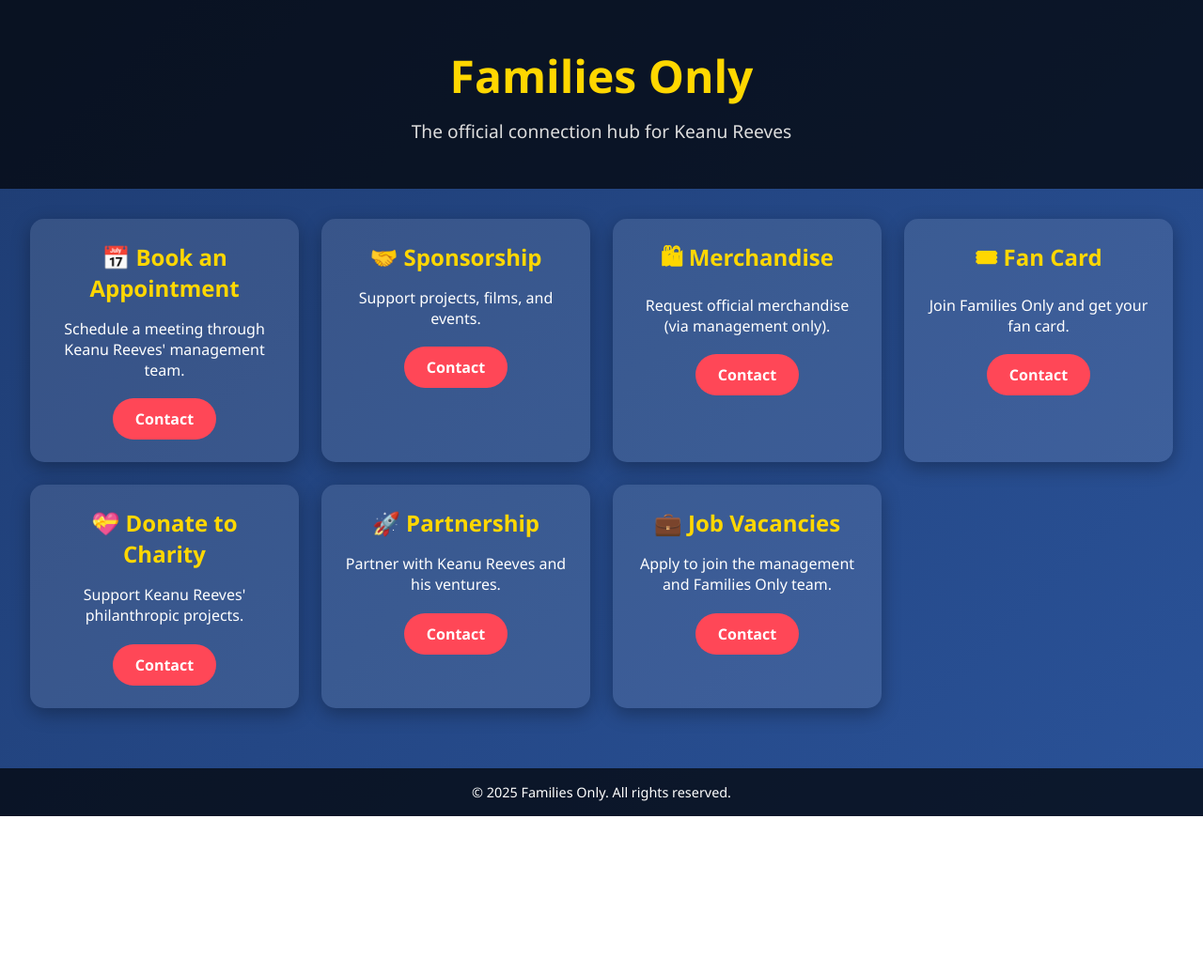
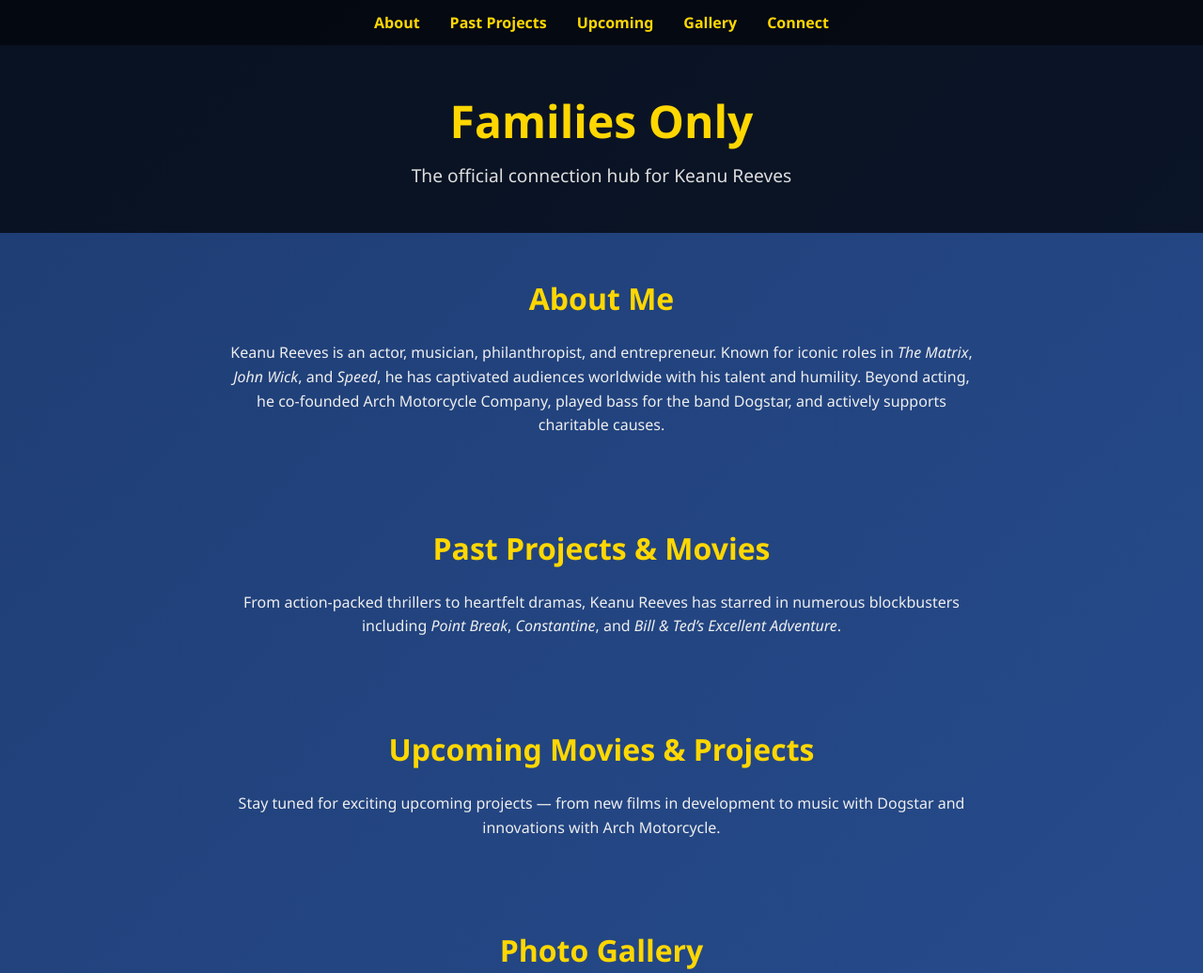
Before and after one commit to Families-Only/familiesonly, a plain HTML site: page index.html in a window 1280 px wide. Shown: the top 1036 px of the page at 94% size. Before the commit the page ends 869 px from the top, so only its background shows below. Drawn offline with Linux system fonts and the light colour scheme.

Commit message:
Update index.html

```diff
--- a/index.html
+++ b/index.html
@@ -6,13 +6,32 @@
   <title>Families Only – Keanu Reeves</title>
   <style>
     /* Reset & Base */
-    * { margin: 0; padding: 0; box-sizing: border-box; }
+    * { margin: 0; padding: 0; box-sizing: border-box; scroll-behavior: smooth; }
     body {
       font-family: 'Segoe UI', Tahoma, Geneva, Verdana, sans-serif;
       background: linear-gradient(135deg, #1e3c72, #2a5298);
       color: #fff;
       overflow-x: hidden;
     }
+
+    /* Navbar */
+    nav {
+      position: sticky;
+      top: 0;
+      background: rgba(0,0,0,0.85);
+      padding: 0.8rem 1rem;
+      display: flex;
+      justify-content: center;
+      z-index: 1000;
+    }
+    nav a {
+      color: #ffd700;
+      margin: 0 1rem;
+      text-decoration: none;
+      font-weight: bold;
+      transition: color 0.3s;
+    }
+    nav a:hover { color: #ff4757; }
 
     header {
       background: rgba(0,0,0,0.7);
@@ -30,14 +49,47 @@
       color: #ddd;
     }
 
-    main {
+    section {
+      padding: 3rem 2rem;
+      animation: fadeInUp 1.2s ease;
+    }
+    section h2 {
+      text-align: center;
+      font-size: 2rem;
+      margin-bottom: 1.5rem;
+      color: #ffd700;
+    }
+    section p {
+      max-width: 800px;
+      margin: auto;
+      text-align: center;
+      line-height: 1.6;
+      color: #eee;
+    }
+
+    /* Gallery */
+    .gallery {
+      display: grid;
+      grid-template-columns: repeat(auto-fit, minmax(200px, 1fr));
+      gap: 1rem;
+      margin-top: 1.5rem;
+    }
+    .gallery img {
+      width: 100%;
+      border-radius: 10px;
+      box-shadow: 0 4px 10px rgba(0,0,0,0.5);
+      transition: transform 0.3s;
+    }
+    .gallery img:hover {
+      transform: scale(1.05);
+    }
+
+    /* Grid Cards (existing section) */
+    .grid {
       display: grid;
       grid-template-columns: repeat(auto-fit, minmax(260px, 1fr));
       gap: 1.5rem;
-      padding: 2rem;
-      animation: fadeInUp 2s ease;
     }
-
     .card {
       background: rgba(255,255,255,0.1);
       padding: 1.5rem;
@@ -50,8 +102,8 @@
       transform: translateY(-8px) scale(1.05);
       background: rgba(255,255,255,0.2);
     }
-    .card h2 {
-      font-size: 1.5rem;
+    .card h3 {
+      font-size: 1.3rem;
       margin-bottom: 1rem;
       color: #ffd700;
     }
@@ -94,61 +146,109 @@
   </style>
 </head>
 <body>
+  <!-- Navbar -->
+  <nav>
+    <a href="#about">About</a>
+    <a href="#projects">Past Projects</a>
+    <a href="#upcoming">Upcoming</a>
+    <a href="#gallery">Gallery</a>
+    <a href="#connect">Connect</a>
+  </nav>
+
+  <!-- Hero -->
   <header>
     <h1>Families Only</h1>
     <p>The official connection hub for Keanu Reeves</p>
   </header>
 
-  <main>
+  <!-- About -->
+  <section id="about">
+    <h2>About Me</h2>
+    <p>
+      Keanu Reeves is an actor, musician, philanthropist, and entrepreneur. Known for iconic roles in
+      <em>The Matrix</em>, <em>John Wick</em>, and <em>Speed</em>, he has captivated audiences worldwide
+      with his talent and humility. Beyond acting, he co-founded Arch Motorcycle Company,
+      played bass for the band Dogstar, and actively supports charitable causes.
+    </p>
+  </section>
+
+  <!-- Past Projects -->
+  <section id="projects">
+    <h2>Past Projects & Movies</h2>
+    <p>
+      From action-packed thrillers to heartfelt dramas, Keanu Reeves has starred in numerous
+      blockbusters including <em>Point Break</em>, <em>Constantine</em>, and <em>Bill & Ted’s Excellent Adventure</em>.
+    </p>
+  </section>
+
+  <!-- Upcoming -->
+  <section id="upcoming">
+    <h2>Upcoming Movies & Projects</h2>
+    <p>
+      Stay tuned for exciting upcoming projects — from new films in development to music with Dogstar
+      and innovations with Arch Motorcycle.
+    </p>
+  </section>
+
+  <!-- Gallery -->
+  <section id="gallery">
+    <h2>Photo Gallery</h2>
+    <div class="gallery">
+      <img src="https://upload.wikimedia.org/wikipedia/commons/thumb/e/e5/Keanu_Reeves_2013.jpg/330px-Keanu_Reeves_2013.jpg" alt="Keanu 1" />
+      <img src="https://upload.wikimedia.org/wikipedia/commons/thumb/f/f6/Keanu_Reeves_2019.jpg/330px-Keanu_Reeves_2019.jpg" alt="Keanu 2" />
+      <img src="https://upload.wikimedia.org/wikipedia/commons/thumb/c/c4/Keanu_Reeves_2009.jpg/330px-Keanu_Reeves_2009.jpg" alt="Keanu 3" />
+    </div>
+  </section>
+
+  <!-- Connect Section -->
+  <section id="connect">
+    <h2>Connect with Management</h2>
+    <div class="grid">
       <div class="card">
-      <h2>📅 Book an Appointment</h2>
+        <h3>📅 Book an Appointment</h3>
         <p>Schedule a meeting through Keanu Reeves' management team.</p>
         <a href="mailto:appointments@familiesonly.com" onclick="confirmAction(event)">Contact</a>
       </div>
-
       <div class="card">
-      <h2>🤝 Sponsorship</h2>
+        <h3>🤝 Sponsorship</h3>
         <p>Support projects, films, and events.</p>
         <a href="mailto:sponsors@familiesonly.com" onclick="confirmAction(event)">Contact</a>
       </div>
-
       <div class="card">
-      <h2>🛍 Merchandise</h2>
+        <h3>🛍 Merchandise</h3>
         <p>Request official merchandise (via management only).</p>
         <a href="mailto:merch@familiesonly.com" onclick="confirmAction(event)">Contact</a>
       </div>
-
       <div class="card">
-      <h2>🎟 Fan Card</h2>
+        <h3>🎟 Fan Card</h3>
         <p>Join Families Only and get your fan card.</p>
         <a href="mailto:fans@familiesonly.com" onclick="confirmAction(event)">Contact</a>
       </div>
-
       <div class="card">
-      <h2>💝 Donate to Charity</h2>
+        <h3>💝 Donate to Charity</h3>
         <p>Support Keanu Reeves' philanthropic projects.</p>
         <a href="mailto:charity@familiesonly.com" onclick="confirmAction(event)">Contact</a>
       </div>
-
       <div class="card">
-      <h2>🚀 Partnership</h2>
+        <h3>🚀 Partnership</h3>
         <p>Partner with Keanu Reeves and his ventures.</p>
         <a href="mailto:partners@familiesonly.com" onclick="confirmAction(event)">Contact</a>
       </div>
-
       <div class="card">
-      <h2>💼 Job Vacancies</h2>
+        <h3>💼 Job Vacancies</h3>
         <p>Apply to join the management and Families Only team.</p>
         <a href="mailto:jobs@familiesonly.com" onclick="confirmAction(event)">Contact</a>
       </div>
-  </main>
+    </div>
+  </section>
 
+  <!-- Footer -->
   <footer>
     &copy; 2025 Families Only. All rights reserved.
   </footer>
 
   <script>
-    // JS: Confirm popup when someone clicks a button
+    // Confirm popup when clicking a contact button
     function confirmAction(e) {
       let proceed = confirm("You are about to contact Keanu Reeves' official management. Continue?");
       if (!proceed) e.preventDefault();
```
Lines whose indentation alone changed are shown as unchanged.
